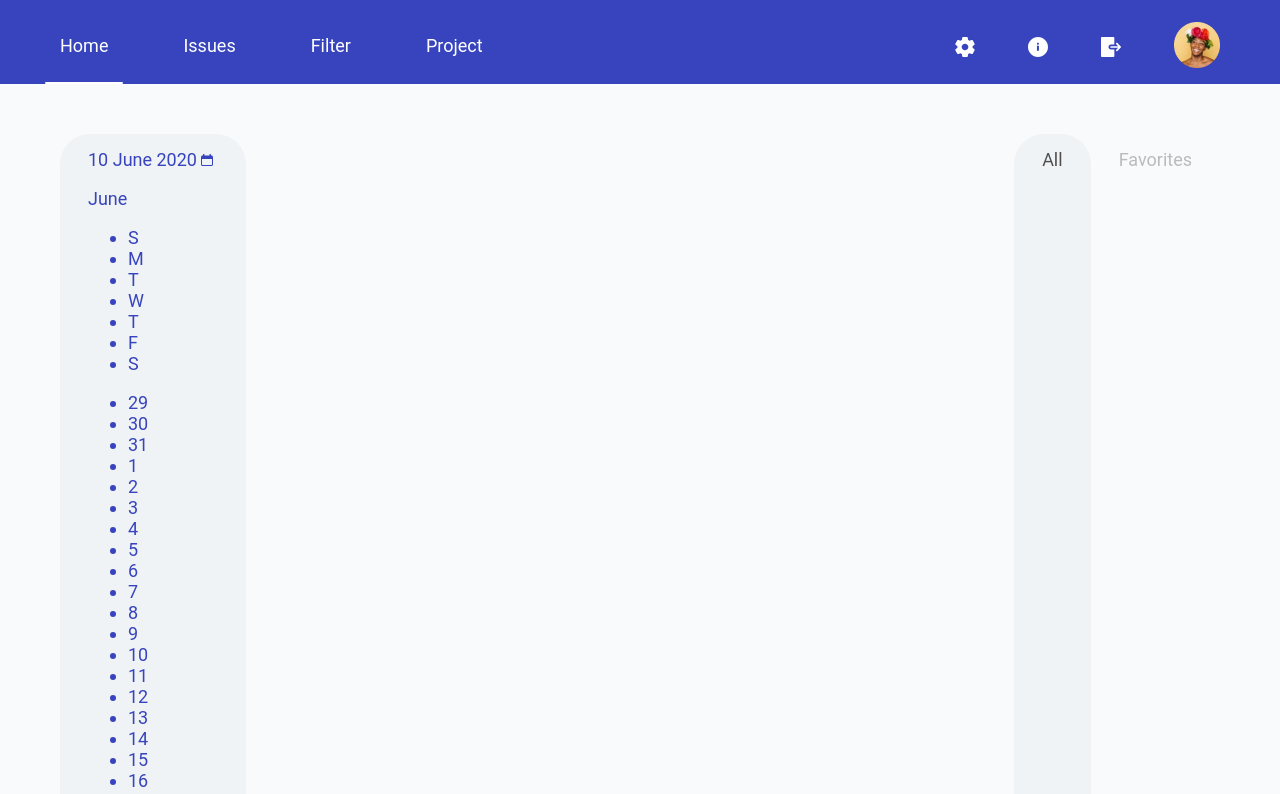
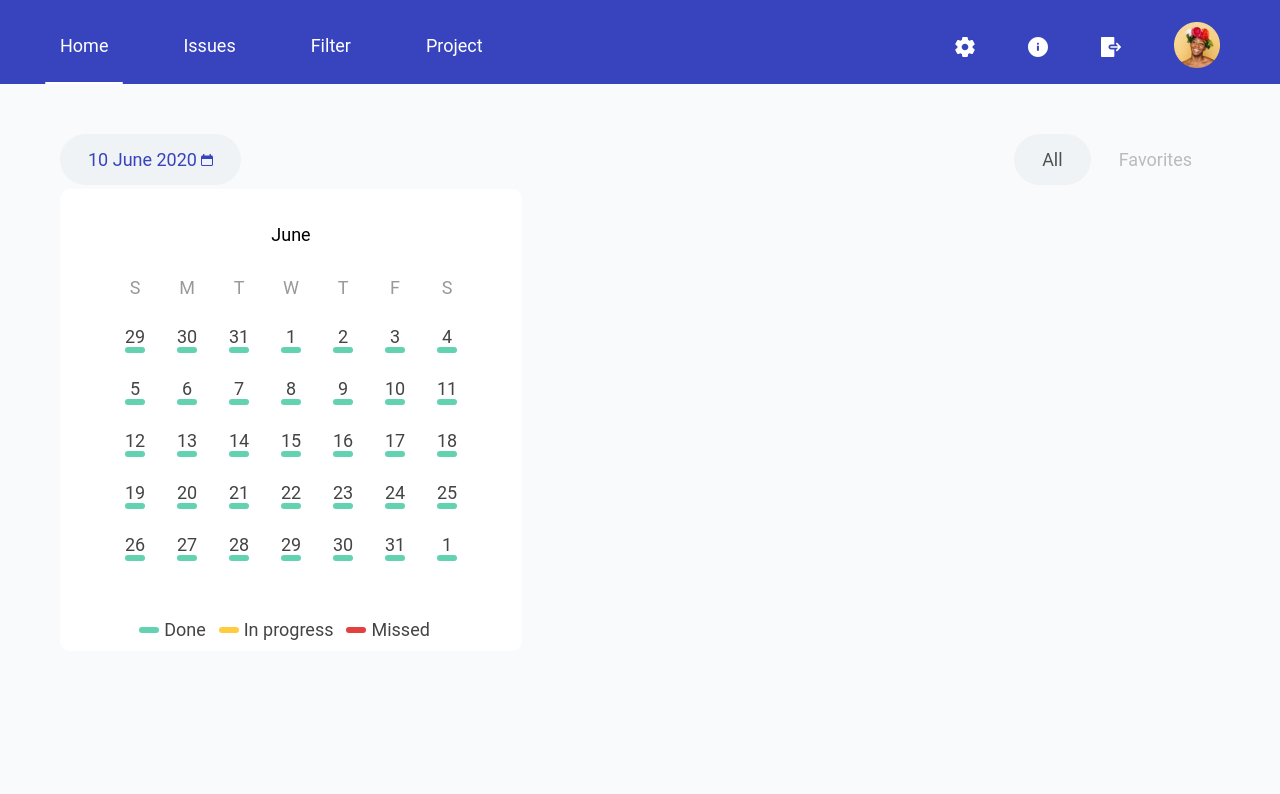
Before and after one commit to newfaceee/cdg-timetracker-html, a website: page source/index.html in a window 1280 px wide. Shown: the top 794 px of the page. Drawn offline with nearby package versions, Linux system fonts and the light colour scheme; files that its build step writes are made by us from their sources.

Commit message:
Описывает стили для календаря

```diff
--- a/source/sass/components/main/filters.scss
+++ b/source/sass/components/main/filters.scss
@@ -30,6 +30,103 @@
     &--calendar {
       background-color: #f0f3f5;
       color: #3744bd;
+      position: relative;
+
+      .calendar {
+        box-sizing: border-box;
+
+        position: absolute;
+        width: 462px;
+        height: 462px;
+        background-color: #fff;
+        left: 0;
+        top: 55px;
+        padding: 35px 53px;
+        border-radius: 10px;
+
+        &__month {
+          color: #000;
+          margin: 0;
+          padding: 0;
+          margin-bottom: 20px;
+          text-align: center;
+        }
+
+        &__weekdays {
+          list-style: none;
+          margin: 0;
+          padding: 0;
+          display: flex;
+          .calendar__item {
+            color: #999;
+          }
+        }
+
+        &__days {
+          list-style: none;
+          margin: 0;
+          padding: 0;
+          display: flex;
+          flex-wrap: wrap;
+          margin-bottom: 42px;
+        }
+
+        &__item {
+          width: 44px;
+          height: 44px;
+          margin-right: 8px;
+          margin-bottom: 8px;
+          display: flex;
+          justify-content: center;
+          align-items: center;
+          color: #444;
+          flex-direction: column;
+        }
+
+        &__item:nth-child(7n) {
+          margin-right: 0;
+        }
+
+        &__marker {
+          background-color: $marker-green;
+          width: 20px;
+          height: 6px;
+          border-radius: 48px;
+
+          &--done {
+            background-color: $marker-green;
+          }
+
+          &--in-progress {
+            background-color: $marker-yellow;
+          }
+
+          &--missed {
+            background-color: $marker-red;
+          }
+        }
+
+        &__info {
+          list-style: none;
+          margin: 0px;
+          padding: 0;
+          display: flex;
+          justify-content: center;
+
+          .calendar__item {
+            margin: 0;
+            padding: 0;
+            width: auto;
+            height: auto;
+            flex-direction: row;
+            margin-right: 13px;
+
+            .calendar__marker {
+              margin-right: 5px;
+            }
+          }
+        }
+      }
     }
   }
 }
```
